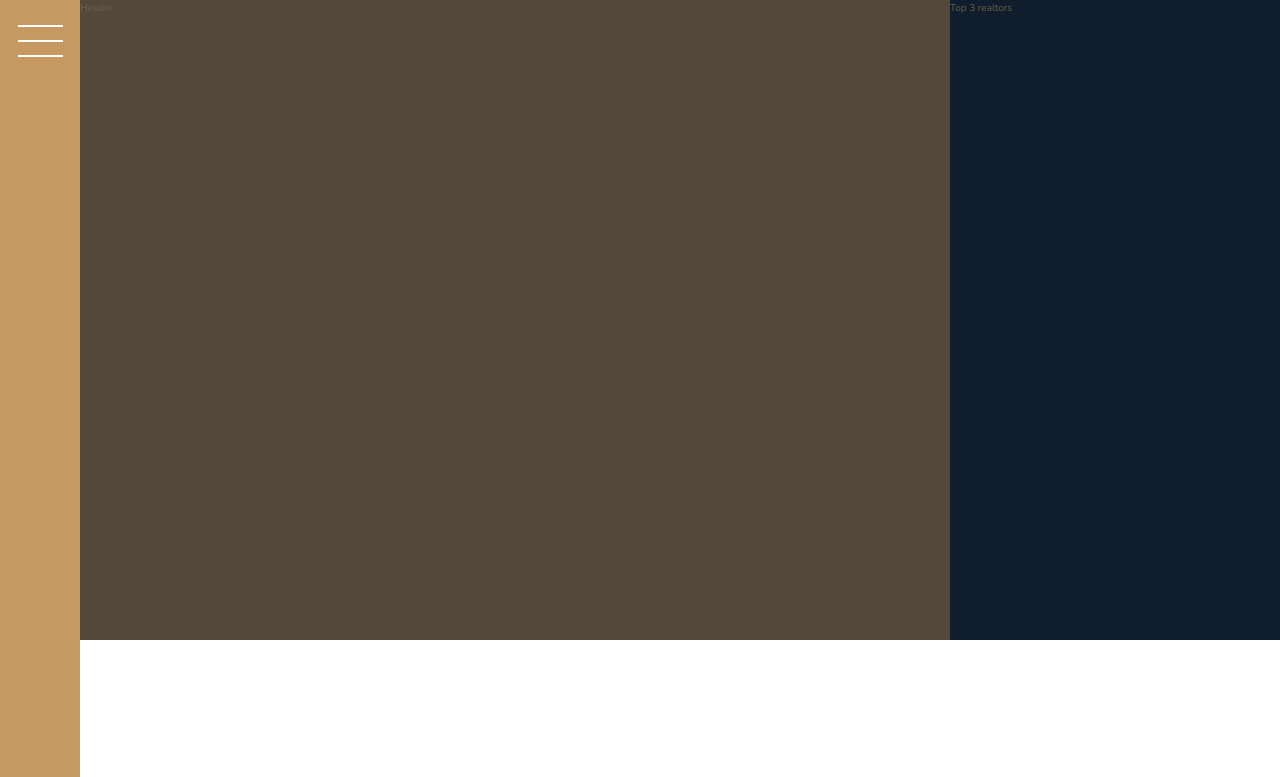
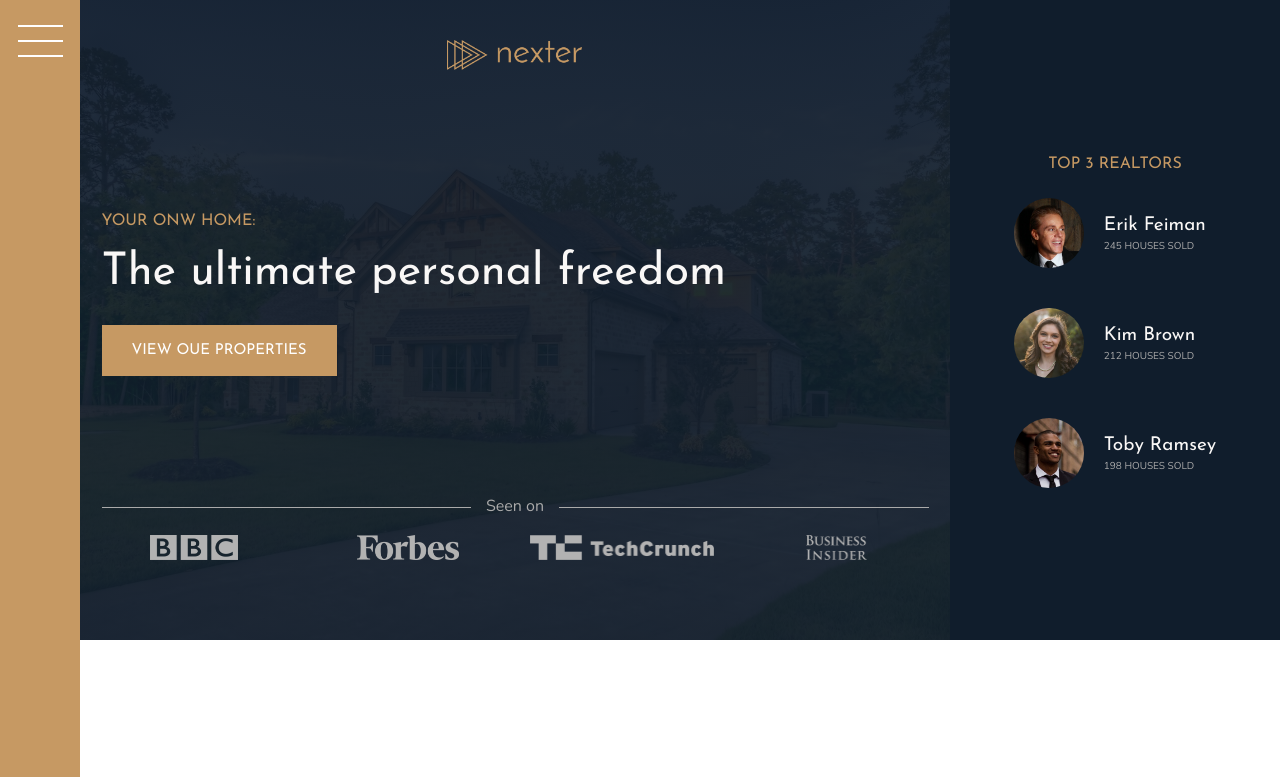
Before and after one commit to noelia-riega/Nexter-Page, a website: page index.html in a window 1280 px wide. Shown: the top 777 px of the page. Drawn offline with nearby package versions, Linux system fonts and the light colour scheme; files that its build step writes are made by us from their sources.

Commit message:
header and realtors html and scss

```diff
--- a/index.html
+++ b/index.html
@@ -20,9 +20,40 @@
       <button class="nav-btn"></button>
     </div>
 
-    <header class="header">Header</header>
+    <header class="header">
+      <img src="img/logo.png" alt="Nexter loro" class="header__logo" />
+      <h3 class="heading-3">Your onw home:</h3>
+      <h1 class="heading-1">The ultimate personal freedom</h1>
+      <button class="btn header__btn">view oue properties</button>
+      <div class="header__seenon-text">Seen on</div>
+      <div class="header__seenon-logos">
+        <img src="img/logo-bbc.png" alt="Seen on logo 1" />
+        <img src="img/logo-forbes.png" alt="Seen on logo 2" />
+        <img src="img/logo-techcrunch.png" alt="Seen on logo 3" />
+        <img src="img/logo-bi.png" alt="Seen on logo 4" />
+      </div>
+    </header>
 
-    <div class="realtors">Top 3 realtors</div>
+    <div class="realtors">
+      <h3 class="heading-3">Top 3 Realtors</h3>
+      <div class="realtors__list">
+        <img src="img/realtor-1.jpeg" alt="Realtor 1" class="realtors__img" />
+        <div class="realtors__details">
+          <h4 class="heading-4 heading-4--light">Erik Feiman</h4>
+          <p class="realtors__sold">245 houses sold</p>
+        </div>
+        <img src="img/realtor-2.jpeg" alt="Realtor 2" class="realtors__img" />
+        <div class="realtors__details">
+          <h4 class="heading-4 heading-4--light">Kim Brown</h4>
+          <p class="realtors__sold">212 houses sold</p>
+        </div>
+        <img src="img/realtor-3.jpeg" alt="Realtor 3" class="realtors__img" />
+        <div class="realtors__details">
+          <h4 class="heading-4 heading-4--light">Toby Ramsey</h4>
+          <p class="realtors__sold">198 houses sold</p>
+        </div>
+      </div>
+    </div>
 
     <section class="features">
       <div class="feature">
--- a/sass/_header.scss
+++ b/sass/_header.scss
@@ -1,4 +1,59 @@
 .header {
   background-color: $color-grey-dark-1;
   grid-column: full-start / col-end 6;
+
+  background-image: linear-gradient(
+      rgba($color-secondary, 0.93),
+      rgba($color-secondary, 0.93)
+    ),
+    url(../img/hero.jpeg);
+  background-size: cover;
+  background-position: center;
+  padding: 8rem;
+  padding-top: 4rem;
+
+  display: grid;
+  grid-template-rows: 1fr min-content 6rem 1fr;
+  grid-template-columns: max-content;
+  grid-row-gap: 1.5rem;
+  justify-content: center;
+
+  &__logo {
+    height: 3rem;
+    justify-self: center;
+  }
+
+  &__btn {
+    align-self: start;
+    justify-self: start;
+  }
+  &__seenon-text {
+    display: grid;
+    grid-template-columns: 1fr max-content 1fr;
+    grid-column-gap: 1.5rem;
+    align-items: center;
+
+    font-size: 1.6rem;
+    color: $color-grey-light-2;
+
+    &::before,
+    &::after {
+      content: "";
+      height: 1px;
+      display: block;
+      background-color: currentColor;
+    }
+  }
+
+  &__seenon-logos {
+    display: grid;
+    grid-template-columns: repeat(4, 1fr);
+    grid-column-gap: 3rem;
+    justify-items: center;
+
+    img {
+      height: 2.5rem;
+      filter: brightness(70%);
+    }
+  }
 }
--- a/sass/_realtors.scss
+++ b/sass/_realtors.scss
@@ -1,4 +1,31 @@
 .realtors {
   background-color: $color-secondary;
   grid-column: col-start 7 / full-end;
+  padding: 3rem;
+
+  display: grid;
+  align-content: center;
+  justify-content: center;
+  grid-row-gap: 2rem;
+  justify-items: center;
+
+  &__list {
+    display: grid;
+    grid-template-columns: min-content max-content;
+    grid-column-gap: 2rem;
+    grid-row-gap: 5vh;
+    align-items: center;
+  }
+
+  &__img {
+    width: 7rem;
+    border-radius: 50%;
+    display: block;
+  }
+
+  &__sold {
+    text-transform: uppercase;
+    color: $color-grey-light-2;
+    margin-top: -3px;
+  }
 }
--- a/sass/_typography.scss
+++ b/sass/_typography.scss
@@ -4,6 +4,9 @@
 }
 .heading-1 {
   @extend %heading;
+  font-size: 4.5rem;
+  color: $color-grey-light-1;
+  line-height: 1;
 }
 
 .heading-2 {
```
Also changed, not shown: sass/main.css.
